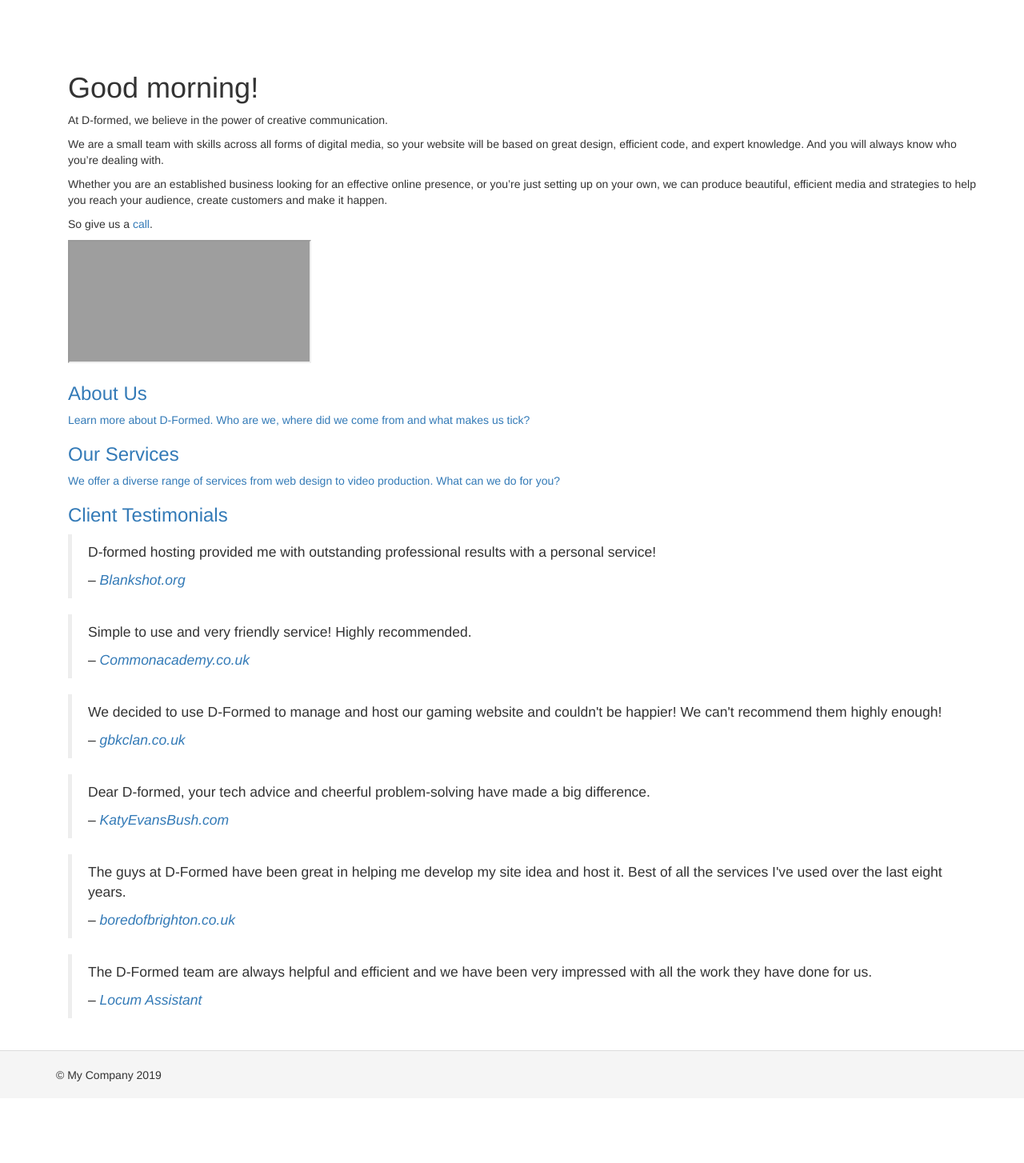
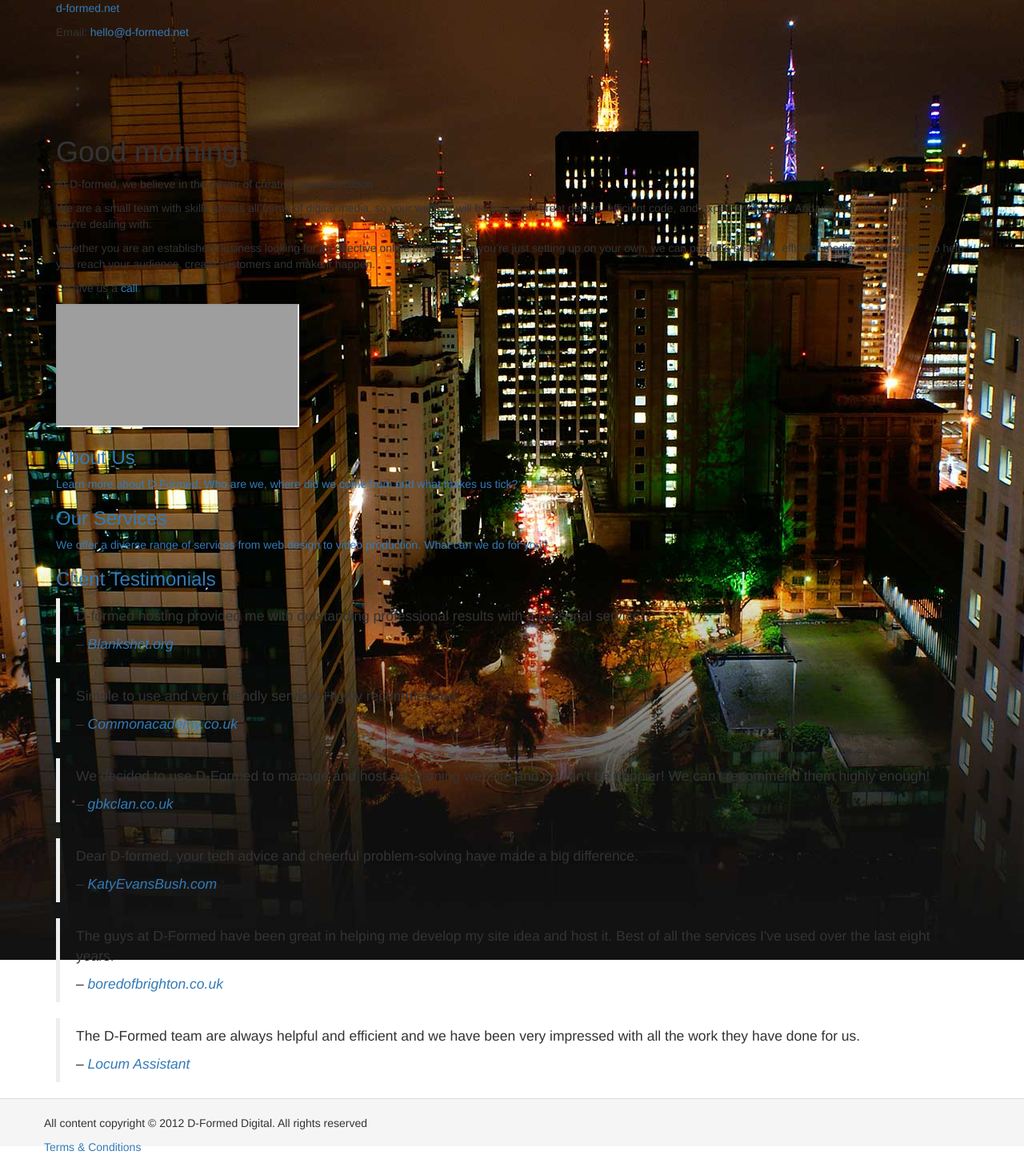
Before and after one commit to ElliottLandsborough/dformed-yii, a Yii app: template views/site/index.php in a window 1280 px wide. Shown: the whole page at 80% size. Before the commit the page ends 1352 px from the top, so only its background shows below. Run offline with PHP 8.4 and a stand-in for Yii, Linux system fonts and the light colour scheme; the template is opened without the code that fills it, so the values that code supplies are empty; some libraries are stand-ins or nearby versions; grey boxes are pictures that could not be loaded.

Commit message:
Main layout

```diff
--- a/views/layouts/main.php
+++ b/views/layouts/main.php
@@ -13,69 +13,106 @@
 AppAsset::register($this);
 ?>
 <?php $this->beginPage() ?>
-<!DOCTYPE html>
-<html lang="<?= Yii::$app->language ?>">
+<!doctype html>
+<!--[if lt IE 7]> <html class="no-js lt-ie9 lt-ie8 lt-ie7" lang="en"> <![endif]-->
+<!--[if IE 7]>    <html class="no-js lt-ie9 lt-ie8" lang="en"> <![endif]-->
+<!--[if IE 8]>    <html class="no-js lt-ie9" lang="en"> <![endif]-->
+<!--[if gt IE 8]><!--> <html class="no-js" lang="en"> <!--<![endif]-->
 <head>
-    <meta charset="<?= Yii::$app->charset ?>">
-    <meta http-equiv="X-UA-Compatible" content="IE=edge">
-    <meta name="viewport" content="width=device-width, initial-scale=1">
-    <?php $this->registerCsrfMetaTags() ?>
-    <title><?= Html::encode($this->title) ?></title>
-    <?php $this->head() ?>
+  <meta charset="utf-8">
+  <meta http-equiv="X-UA-Compatible" content="IE=edge,chrome=1">
+  <meta name="viewport" content="width=device-width, initial-scale=1.0">
+  <title>d-formed.net</title>
+  <!-- <title><?= Html::encode($this->title) ?></title> -->
+  <meta name="description" content="At D-formed, we believe in the power of creative communication. We’ve been offering web design and hosting for five years, and have expanded over time into a comprehensive service agency.">
+  <meta name="og:title" content="D-Formed - Digital Agency" />
+  <meta name="og:description" content="At D-formed, we believe in the power of creative communication. We’ve been offering web design and hosting for five years, and have expanded over time into a comprehensive service agency." />
+  <link rel="icon" href="/favicon.ico" type="image/x-icon" />
+  <meta name="og:image" content="/img/shareimg.jpg" />
+  <meta name="viewport" content="width=device-width">
+  <link rel="author" href="/humans.txt" />
+  <?php
+  $bg = array('bg.jpg', 'bg2.jpg', 'bg3.jpg', 'bg4.jpg', 'bg5.jpg', 'bg6.jpg', 'bg7.jpg' );
+  $i = rand(0, count($bg)-1);
+  $selectedBg = "$bg[$i]";
+  ?>
+  <style type="text/css">
+  <!--
+  body{
+  background:url('/img/<?php echo $selectedBg; ?>') no-repeat;
+  background-color:#111111;
+  background-position:center top;
+  background-attachment:fixed;
+  }
+  -->
+  </style>
+
+  <?php $this->registerCsrfMetaTags() ?>
+
+  <?php $this->head() ?>
 </head>
+
 <body>
+
+<div class="wrapper"><!-- open footer wrapper -->
+
+<header>
+  <div class="container">
+    <div class="row-fluid">
+      <div class="span5">
+        <div class="logo">
+          <p><a href="http://www.d-formed.net/home"><span>d-formed.net</span></a></p>
+        </div>
+      </div>
+      <div class="span7">
+        <div class="contact-info">
+          <p>
+          <span class="blue">Email:</span> <a href="mailto:hello@d-formed.net">hello@d-formed.net</a></p>
+          <p class="social">
+            <a class="facebook" href="http://www.facebook.com/DFormed.Digital"><span class="hidden">Like us on facebook...</span></a>
+            <a class="twitter" href="http://twitter.com/#!/d_formed"><span class="hidden">Follow us on twitter...</span></a>
+          </p>
+        </div>
+        <ul>
+         <li class="home"><a href="/home"><span class="hidden">Home</span></a></li>
+         <li class="about"><a href="/about"><span class="hidden">About</span></a></li>
+         <li class="services"><a href="/services"><span class="hidden">Services</span></a></li>
+         <?php /* <li class="projects"><a href="/projects"><span class="hidden">Projects</span></a></li>
+         <li class="news"><a href="/news"><span class="hidden">News</span></a></li> */ ?>
+         <li class="contact"><a href="/contact"><span class="hidden">Contact</span></a></li>
+        </ul>
+      </div>
+    </div>
+  </div>
+</header>
+
 <?php $this->beginBody() ?>
 
-<div class="wrap">
-    <?php
-    NavBar::begin([
-        'brandLabel' => Yii::$app->name,
-        'brandUrl' => Yii::$app->homeUrl,
-        'options' => [
-            'class' => 'navbar-inverse navbar-fixed-top',
-        ],
-    ]);
-    echo Nav::widget([
-        'options' => ['class' => 'navbar-nav navbar-right'],
-        'items' => [
-            ['label' => 'Home', 'url' => ['/site/index']],
-            ['label' => 'About', 'url' => ['/site/about']],
-            ['label' => 'Contact', 'url' => ['/site/contact']],
-            Yii::$app->user->isGuest ? (
-                ['label' => 'Login', 'url' => ['/site/login']]
-            ) : (
-                '<li>'
-                . Html::beginForm(['/site/logout'], 'post')
-                . Html::submitButton(
-                    'Logout (' . Yii::$app->user->identity->username . ')',
-                    ['class' => 'btn btn-link logout']
-                )
-                . Html::endForm()
-                . '</li>'
-            )
-        ],
-    ]);
-    NavBar::end();
-    ?>
+<?= $content ?>
 
-    <div class="container">
-        <?= Breadcrumbs::widget([
-            'links' => isset($this->params['breadcrumbs']) ? $this->params['breadcrumbs'] : [],
-        ]) ?>
-        <?= Alert::widget() ?>
-        <?= $content ?>
+<div class="push"></div>
+</div><!-- close footer wrapper -->
+
+<div class="footer">
+
+<div class="container">
+  <footer>
+    <div class="row">
+      <div class="span8">
+        <p class="alignleft">All content copyright &copy; 2012 D-Formed Digital.<span class="smallhide"> All rights reserved</span></p>
+      </div>
+      <div class="span4">
+        <p class="alignright"><a href="/terms">Terms &amp; Conditions</a></p>
+      </div>
     </div>
+  </footer>
 </div>
 
-<footer class="footer">
-    <div class="container">
-        <p class="pull-left">&copy; My Company <?= date('Y') ?></p>
-
-        <p class="pull-right"><?= Yii::powered() ?></p>
-    </div>
-</footer>
-
+</div>
+<script src="//ajax.googleapis.com/ajax/libs/jquery/1.7.1/jquery.min.js"></script>
+<script>window.jQuery || document.write('<script src="/js/libs/jquery-1.7.1.min.js"><\/script>')</script>
 <?php $this->endBody() ?>
 </body>
 </html>
+
 <?php $this->endPage() ?>
```
